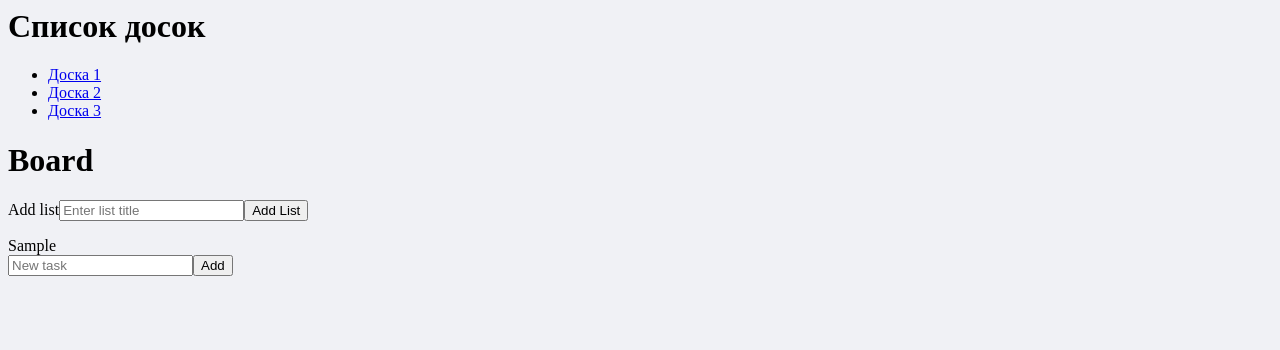
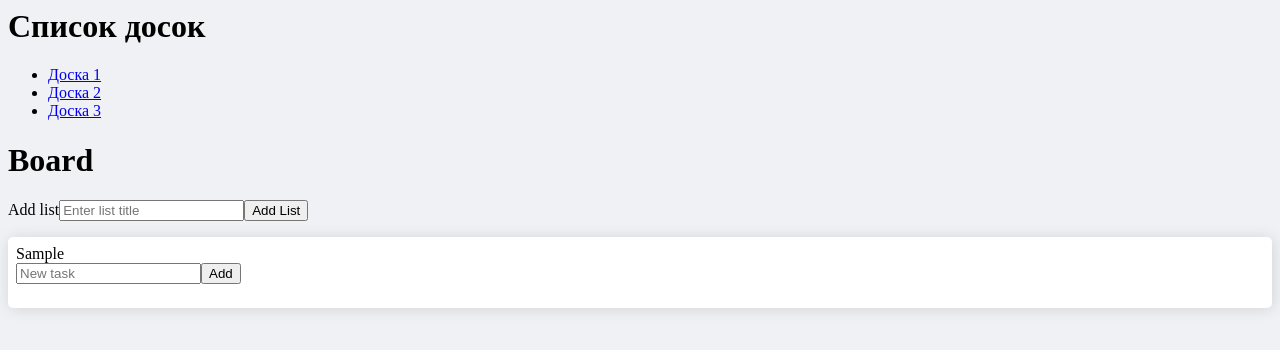
Before and after one commit to serjmax/trello, a React (Create React App) app: page / in a window 1280 px wide. Both pictures are taken after typing "Sample" into the empty fields and a click on the button "Add List". Shown: the top 350 px of the page. Built offline with nearby package versions, Linux system fonts and the light colour scheme.

Commit message:
raname List comp

```diff
--- a/src/components/List.jsx
+++ b/src/components/List/index.js
@@ -1,11 +1,14 @@
 import React, { PureComponent } from "react";
-import Tasks from "../containers/Tasks";
+
+import "./style.css";
+
+import Tasks from "../../containers/Tasks";
 
 class List extends PureComponent {
   render() {
     return (
-      <div className="List">
-        <div className="title">{this.props.list.name}</div>
+      <div className="list">
+        <div className="list__title">{this.props.list.name}</div>
         <Tasks />
       </div>
     );
--- /dev/null
+++ b/src/components/List/style.css
@@ -0,0 +1,10 @@
+.list {
+  background-color: white;
+  border-radius: 5px;
+  box-shadow: 1px 1px 15px #0000001f;
+  padding: 8px;
+
+  &__title {
+    font-size: 20px;
+  }
+}
```
